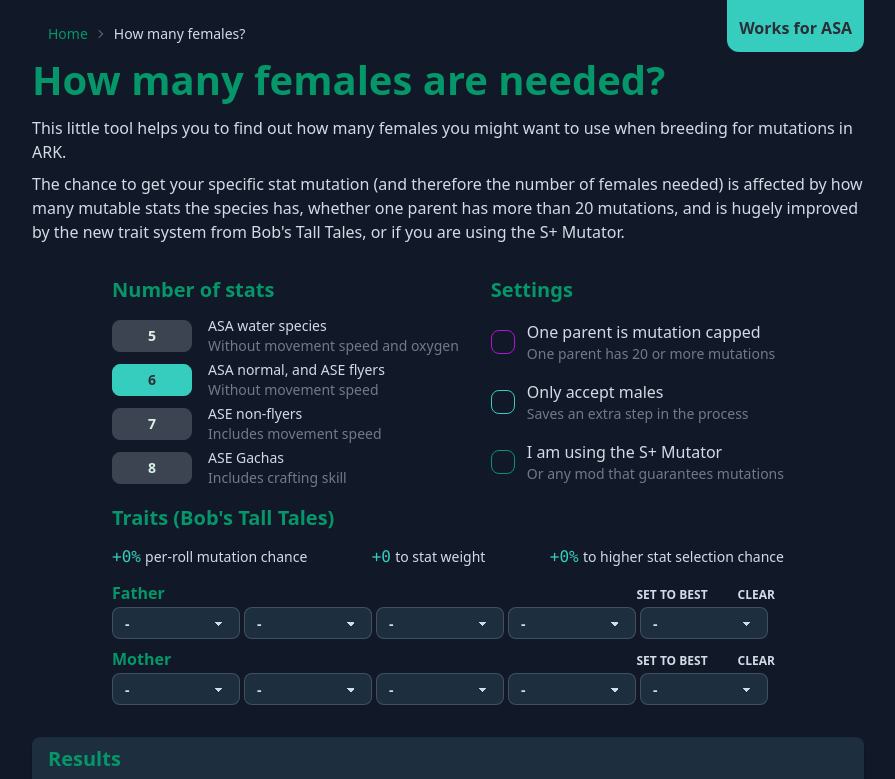
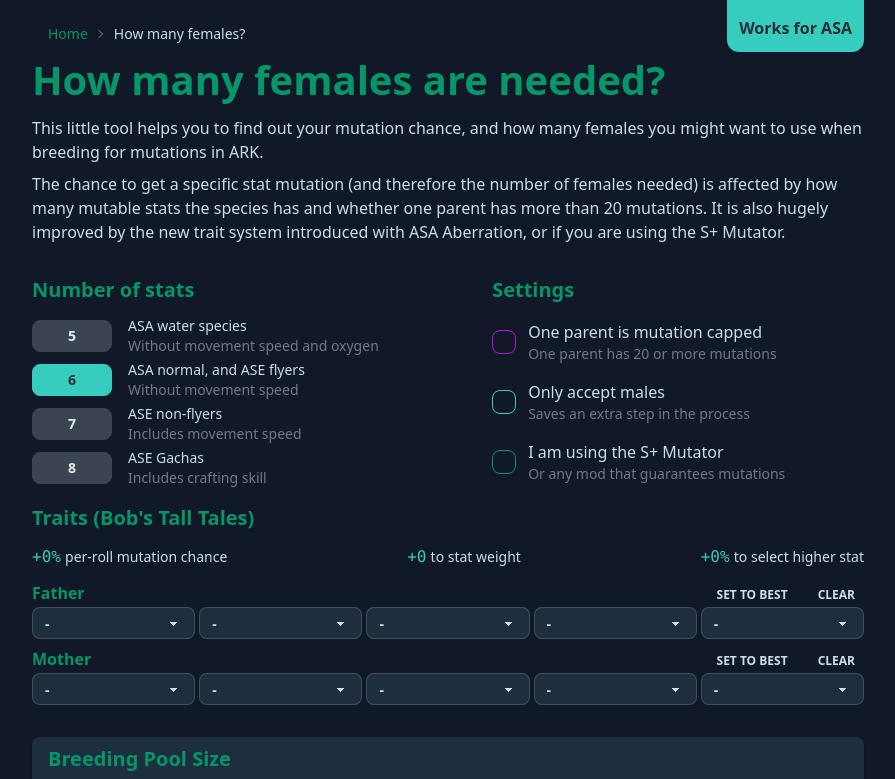
Before and after one commit to arkutils/arkutils-website, a SvelteKit app: page /tools/howmanyfemales in a window 1280 px wide. Shown: the top 779 px of the page, without its empty margins (192-1087 px from the left). Built offline with nearby package versions, Linux system fonts and the light colour scheme.

Commit message:
feat(howmanyfemales): support off-stat mutations
This also makes the trait system a bit more generic so it could be extended further if needed (e.g. for roll chances).

```diff
--- a/src/routes/(pages)/tools/howmanyfemales/+page.svelte
+++ b/src/routes/(pages)/tools/howmanyfemales/+page.svelte
@@ -17,13 +17,13 @@
 	const BASE_STAT_WEIGHT = 1;
 
 	const MAX_TRAITS = 5;
-	const MAX_MUTABLE_STACKS = 3;
-	const MAX_ROBUST_STACKS = 3;
-	const MUTABLE_ROLL_CHANCE_EFFECTS = [0.01, 0.015, 0.02];
-	const MUTABLE_STAT_WEIGHT_EFFECTS = [0.5, 0.75, 1.0];
-	const ROBUST_HIGHER_PICK_EFFECTS = [0.015, 0.0225, 0.03];
-
-	const BEST_TRAITS = ['Mutable[3]', 'Mutable[3]', 'Mutable[3]', 'Robust[3]', 'Robust[3]'];
+	const BEST_TRAITS = [
+		'MutableTarget[3]',
+		'MutableTarget[3]',
+		'MutableTarget[3]',
+		'Robust[3]',
+		'Robust[3]',
+	];
 
 	// User inputs
 	let numStats = 6; // @hmr:keep
@@ -37,9 +37,17 @@
 	let showBreakdown = false; // @hmr:keep
 
 	// Collect values from traits
-	$: rollChanceOffset = gatherTraitEffects('Mutable', MUTABLE_ROLL_CHANCE_EFFECTS, matTraits, patTraits);
-	$: statWeightOffset = gatherTraitEffects('Mutable', MUTABLE_STAT_WEIGHT_EFFECTS, matTraits, patTraits);
-	$: higherPickOffset = gatherTraitEffects('Robust', ROBUST_HIGHER_PICK_EFFECTS, matTraits, patTraits);
+	$: rollChanceOffset =
+		gatherTraitEffects('MutableTarget', 'rollChance', matTraits, patTraits) +
+		gatherTraitEffects('MutableOther', 'rollChance', matTraits, patTraits);
+	$: targetStatWeightOffset = gatherTraitEffects(
+		'MutableTarget',
+		'targetStatWeight',
+		matTraits,
+		patTraits
+	);
+	$: offStatWeightOffset = gatherTraitEffects('MutableOther', 'otherStatWeight', matTraits, patTraits);
+	$: higherPickOffset = gatherTraitEffects('Robust', 'higherPick', matTraits, patTraits);
 
 	// Decide base values from settings
 	$: numRolls = usingSPlus ? 1 : 3;
@@ -47,7 +55,8 @@
 	$: rollChance = usingSPlus ? 1 : BASE_ROLL_CHANCE + rollChanceOffset;
 	$: statPickChance = usingSPlus
 		? 1 / numStats // S+ does not respect traits currently
-		: (BASE_STAT_WEIGHT + statWeightOffset) / (numStats * BASE_STAT_WEIGHT + statWeightOffset);
+		: (BASE_STAT_WEIGHT + targetStatWeightOffset) /
+		  (numStats * BASE_STAT_WEIGHT + targetStatWeightOffset + offStatWeightOffset);
 	$: higherPickChance = usingSPlus ? BASE_HIGHER_PICK_CHANCE : BASE_HIGHER_PICK_CHANCE + higherPickOffset;
 	$: genderChance = acceptMalesOnly ? 0.5 : 1;
 
@@ -141,7 +150,7 @@
 
 <Metadata
 	title="How many females are needed for mutating?"
-	description="This calculator will help you to find out how many females are needed for your breeding setup in ARK: Survival Evolved. You can enter how many possible stats you can mutate and also get information on when you use the S+ Mutator."
+	description="This calculator will help you to find out the mutation chance and how many females are needed for your breeding setup in ARK: Survival Evolved. You can enter how many possible stats you can mutate and also get information on when you use the S+ Mutator."
 	preview="/tools/howmanyfemales"
 />
 
@@ -164,20 +173,20 @@
 <header>
 	<h1 class="title mb-4">How many females are needed?</h1>
 	<p class="my-2">
-		This little tool helps you to find out how many females you might want to use when breeding for
-		mutations in ARK.
+		This little tool helps you to find out your mutation chance, and how many females you might want to
+		use when breeding for mutations in ARK.
 	</p>
 	<p class="my-2">
-		The chance to get your specific stat mutation (and therefore the number of females needed) is
-		affected by how many mutable stats the species has, whether one parent has more than 20 mutations,
-		and is hugely improved by the new trait system from Bob's Tall Tales, or if you are using the S+
-		Mutator.
+		The chance to get a specific stat mutation (and therefore the number of females needed) is affected
+		by how many mutable stats the species has and whether one parent has more than 20 mutations. It is
+		also hugely improved by the new trait system introduced with ASA Aberration, or if you are using the
+		S+ Mutator.
 	</p>
 </header>
 
 <div class="flex flex-col gap-8 xs:items-center">
 	<section
-		class="grid grid-rows-[auto,auto,auto] sm:grid-rows-[auto,auto] sm:grid-cols-[auto,auto] gap-y-4 gap-x-8 mt-6"
+		class="grid grid-rows-[auto,auto,auto] sm:grid-rows-[auto,auto] sm:grid-cols-[auto,auto] gap-y-4 gap-x-8 mt-6 self-stretch"
 	>
 		<!-- Number of stats -->
 		<div class="flex flex-col gap-1 stat-buttons">
@@ -233,16 +242,22 @@
 				<p class="italic text-base-content/50 text-sm">(disabled when S+ Mutator is selected)</p>
 			{:else}
 				<p class="flex w-full flex-col sm:flex-row gap-x-2 justify-between">
-					<span class="whitespace-nowrap">
+					<span class="whitespace-nowrap" title="Base chance is 2.5%">
 						<code>+{pct(rollChanceOffset)}</code>
 						<span class="text-sm">per-roll mutation chance</span>
 					</span>
-					<span class="whitespace-nowrap">
-						<code>+{statWeightOffset}</code> <span class="text-sm">to stat weight</span>
+					<span class="whitespace-nowrap" title="Base weight of target stat is 1">
+						<code>+{targetStatWeightOffset}</code> <span class="text-sm">to stat weight</span>
 					</span>
-					<span class="whitespace-nowrap">
+					{#if offStatWeightOffset}
+						<span class="whitespace-nowrap" title="Base weight of off-stat is 1">
+							<code class="text-error">+{offStatWeightOffset}</code>
+							<span class="text-sm">against stat weight</span>
+						</span>
+					{/if}
+					<span class="whitespace-nowrap" title="Base chance is 55%">
 						<code>+{pct(higherPickOffset)}</code>
-						<span class="text-sm">to higher stat selection chance</span>
+						<span class="text-sm">to select higher stat</span>
 					</span>
 				</p>
 				<div class="grid grid-cols-2 md:grid-rows-2 md:grid-cols-1 gap-x-4 gap-y-2">
@@ -251,7 +266,7 @@
 							<h3>Father</h3>
 							<button
 								class="btn btn-xs btn-ghost ml-0 md:ml-auto hover:bg-primary-focus hover:text-primary-content"
-								title="Set father's traits to the best possible"
+								title="Set father's traits to the best possible - note that in a few cases, Mutable (off-stat) might be slightly better than Robust"
 								on:click={() => (patTraits = Array.from(BEST_TRAITS))}
 							>
 								Set to best
@@ -264,19 +279,14 @@
 								Clear
 							</button>
 						</div>
-						<TraitGroup
-							bind:traits={patTraits}
-							slots={MAX_TRAITS}
-							maxMutables={MAX_MUTABLE_STACKS}
-							maxRobusts={MAX_ROBUST_STACKS}
-						/>
+						<TraitGroup bind:traits={patTraits} slots={MAX_TRAITS} />
 					</div>
 					<div>
 						<div class="flex gap-3 items-baseline">
 							<h3>Mother</h3>
 							<button
 								class="btn btn-xs btn-ghost ml-0 md:ml-auto"
-								title="Set mother's traits to the best possible"
+								title="Set mother's traits to the best possible - note that in a few cases, Mutable (off-stat) might be slightly better than Robust"
 								on:click={() => (matTraits = Array.from(BEST_TRAITS))}
 							>
 								Set to best
@@ -289,12 +299,7 @@
 								Clear
 							</button>
 						</div>
-						<TraitGroup
-							bind:traits={matTraits}
-							slots={MAX_TRAITS}
-							maxMutables={MAX_MUTABLE_STACKS}
-							maxRobusts={MAX_ROBUST_STACKS}
-						/>
+						<TraitGroup bind:traits={matTraits} slots={MAX_TRAITS} />
 					</div>
 				</div>
 			{/if}
@@ -303,7 +308,7 @@
 
 	<!-- Results -->
 	<div class="flex flex-col justify-center text-center bg-base-200 rounded-lg shadow px-4 py-2 pb-4">
-		<h2 class="self-start mb-2">Results</h2>
+		<h2 class="self-start mb-2">Breeding Pool Size</h2>
 		<div
 			class="stats shadow grid-cols-2 grid-rows-2 grid-flow-row sm:grid-cols-[repeat(4,auto)] sm:grid-rows-1"
 		>
@@ -435,12 +440,15 @@
 							<p>Chance to pick the correct stat:</p>
 							<div class="flex flex-col self-center">
 								<code class="text-base-content">
-									<span class="text-nowrap"> (1 + mutable effects) </span> in
-									<span class="text-nowrap"> (num stats + mutable effects) </span>
+									<span class="text-nowrap"> (1 + target-stat mutable effects) </span> in
+									<span class="text-nowrap">
+										(num stats + target-stat mutable effects + off-stat mutable effects)
+									</span>
 								</code>
 								<code>
 									<span class="text-nowrap">
-										= ({BASE_STAT_WEIGHT} + {statWeightOffset}) / ({numStats} + {statWeightOffset})
+										= ({BASE_STAT_WEIGHT} + {targetStatWeightOffset}) / ({numStats} + {targetStatWeightOffset}
+										+ {offStatWeightOffset})
 									</span>
 									<span class="text-nowrap">= {pct(statPickChance)}</span>
 								</code>
@@ -510,7 +518,8 @@
 			<h2 class="self-start mb-2">Internal variables</h2>
 			<div class="grid grid-cols-2 font-mono">
 				<span>rollChanceOffset</span><code>+{pct(rollChanceOffset)}</code>
-				<span>statWeightOffset</span><code>+{statWeightOffset}</code>
+				<span>targetStatWeightOffset</span><code>+{targetStatWeightOffset}</code>
+				<span>offStatWeightOffset</span><code>+{offStatWeightOffset}</code>
 				<span>higherPickOffset</span><code>+{pct(higherPickOffset)}</code>
 				<span>numRolls</span><code>{numRolls}</code>
 				<span>cappedChance</span><code>{pct(cappedChance)}</code>
@@ -525,6 +534,24 @@
 			</div>
 		</div>
 	{/if}
+
+	<!-- Changelog -->
+	<div class="w-full bg-base-200 rounded-lg shadow px-4 py-2 pb-2">
+		<h2 class="mb-2">Notable Changes</h2>
+		<h3>September 5th, 2024</h3>
+		<ul class="pl-8 pr-4 pb-2 list-disc list-outside">
+			<li>
+				Added support for Traits from Bob's Tall Tales, massively improving your mutation chances.
+			</li>
+		</ul>
+		<h3>October 7th, 2024</h3>
+		<ul class="pl-8 pr-4 pb-2 list-disc list-outside">
+			<li>
+				Added ability to use off-stat Mutable traits, which can be a little better than Robust before
+				you have enough good target stat Mutables.
+			</li>
+		</ul>
+	</div>
 </div>
 
 <style lang="postcss">
--- a/src/routes/(pages)/tools/howmanyfemales/TraitGroup.svelte
+++ b/src/routes/(pages)/tools/howmanyfemales/TraitGroup.svelte
@@ -1,25 +1,16 @@
 <script lang="ts">
+	import { calculateTraitsToBlock } from './traits';
 	import TraitSelect from './TraitSelect.svelte';
 
 	export let slots = 5;
-	export let maxMutables = 3;
-	export let maxRobusts = 3;
-
-	export let mutableCount: number = 0;
-	export let robustCount: number = 0;
 
 	export let traits = Array(slots).fill('');
 
-	$: mutableCount = traits.filter((trait) => trait.startsWith('Mutable')).length;
-	$: robustCount = traits.filter((trait) => trait.startsWith('Robust')).length;
+	$: toBlock = calculateTraitsToBlock(traits);
 </script>
 
 <div class="flex flex-col md:flex-row gap-1 w-full">
-	{#each traits as trait, i}
-		<TraitSelect
-			bind:value={traits[i]}
-			blockMutable={mutableCount >= maxMutables && !trait.startsWith('Mutable')}
-			blockRobust={robustCount >= maxRobusts && !trait.startsWith('Robust')}
-		/>
+	{#each traits as trait}
+		<TraitSelect bind:value={trait} block={toBlock} />
 	{/each}
 </div>
--- a/src/routes/(pages)/tools/howmanyfemales/TraitSelect.svelte
+++ b/src/routes/(pages)/tools/howmanyfemales/TraitSelect.svelte
@@ -1,42 +1,35 @@
 <script lang="ts">
-	export let blockMutable = false;
-	export let blockRobust = false;
+	import { range } from '$lib/utils';
+	import { traitDefinitions } from './traits';
+
+	export let block: string[] = [];
 
 	export let value: string = '';
 
 	$: traitTier = value.match(/\[(\d)\]/)?.[1] ?? '0';
-
-	$: {
-		if (blockMutable && value.startsWith('Mutable')) {
-			value = '';
-		}
-		if (blockRobust && value.startsWith('Robust')) {
-			value = '';
-		}
-	}
 </script>
 
 <select
 	bind:value
-	class="select select-bordered select-sm w-40 md:w-32 t{traitTier} bg-base-200 border-"
-	class:border-yellow-600={value.startsWith('Mutable')}
-	class:border-rose-600={value.startsWith('Robust')}
+	class="select select-bordered select-sm w-48 shrink min-w-0 t{traitTier} bg-base-200"
+	class:border-amber-600={value.startsWith('MutableTarget')}
+	class:border-rose-600={value.startsWith('MutableOther')}
+	class:border-indigo-500={value.startsWith('Robust')}
 >
 	<option value="" class="t0" selected={value === ''}>-</option>
-	{#if !blockMutable}
-		{#each [1, 2, 3] as i}
-			<option value="Mutable[{i}]" class="t{i}" class:font-bold={value === `Mutable[${i}]`}
-				>Mutable T{i}</option
-			>
-		{/each}
-	{/if}
-	{#if !blockRobust}
-		{#each [1, 2, 3] as i}
-			<option value="Robust[{i}]" class="t{i}" class:font-bold={value === `Robust[${i}]`}
-				>Robust T{i}</option
-			>
-		{/each}
-	{/if}
+
+	{#each Object.entries(traitDefinitions) as [traitName, trait]}
+		{#if !(block.includes(traitName) && !value.startsWith(traitName))}
+			{#each range(trait.maxTiers) as i}
+				<option
+					value="{traitName}[{i + 1}]"
+					class="t{i + 1}"
+					class:font-bold={value === `${traitName}[${i + 1}]`}
+					>{trait.name(i + 1)}
+				</option>
+			{/each}
+		{/if}
+	{/each}
 </select>
 
 <style lang="postcss">
--- a/src/routes/(pages)/tools/howmanyfemales/traits.ts
+++ b/src/routes/(pages)/tools/howmanyfemales/traits.ts
@@ -1,12 +1,18 @@
-/// Add up all of the effects of traits from multiple sources
-export function gatherTraitEffects(traitName: string, effects: number[], ...traits: string[][]) {
+/// Add up all of the effects of a type of trait from multiple sources
+export function gatherTraitEffects(traitName: string, field: keyof TraitInfo['effects'], ...traits: string[][]) {
+    const trait = traitDefinitions[traitName];
+    if (!trait) throw new Error(`Unknown trait: ${traitName}`);
+
+    const effects = trait.effects[field] || [];
+    if (!effects || effects.length === 0) return 0;
+
     return traits.reduce((acc, trait) => {
         return acc + accumulateTraitEffects(trait, traitName, effects);
     }, 0);
 }
 
 /// Add up all of the effects of a trait
-export function accumulateTraitEffects(traits: string[], traitName: string, effects: number[]) {
+function accumulateTraitEffects(traits: string[], traitName: string, effects: number[]) {
     return traits.reduce((acc, trait) => {
         const parts = trait.match(/^(\w+)\[(\d+)\]$/);
         if (parts && parts[1] === traitName) {
@@ -16,3 +22,66 @@
         return acc;
     }, 0);
 }
+
+/// Calculate the traits that should be blocked
+export function calculateTraitsToBlock(traitList: string[]) {
+    // Add up the traits of each type, ignoring tier
+    const traitCounts: Record<string, number> = {};
+    for (const trait of traitList) {
+        const parts = trait.match(/^(\w+)/);
+        if (parts) {
+            traitCounts[parts[1]] = (traitCounts[parts[1]] || 0) + 1;
+        }
+    }
+
+    // Return the traits that have >= their maxStacks
+    const toBlock: string[] = [];
+    for (const trait in traitCounts) {
+        if (traitCounts[trait] >= traitDefinitions[trait].maxStacks) {
+            toBlock.push(trait);
+        }
+    }
+
+    return toBlock;
+}
+
+type TraitInfo = {
+    maxTiers: number;
+    maxStacks: number;
+    name: (tier: number) => string;
+    effects: {
+        rollChance?: number[];
+        targetStatWeight?: number[];
+        otherStatWeight?: number[];
+        higherPick?: number[];
+    }
+}
+
+export const traitDefinitions: Record<string, TraitInfo> = {
+    'MutableTarget': {
+        maxTiers: 3,
+        maxStacks: 3,
+        name: tier => `Mutable T${tier}`,
+        effects: {
+            rollChance: [0.01, 0.015, 0.02],
+            targetStatWeight: [0.5, 0.75, 1.0],
+        },
+    },
+    'Robust': {
+        maxTiers: 3,
+        maxStacks: 3,
+        name: tier => `Robust T${tier}`,
+        effects: {
+            higherPick: [0.015, 0.0225, 0.03],
+        },
+    },
+    'MutableOther': {
+        maxTiers: 3,
+        maxStacks: 3,
+        name: tier => `Mutable (off-stat) T${tier}`,
+        effects: {
+            rollChance: [0.01, 0.015, 0.02],
+            otherStatWeight: [0.5, 0.75, 1.0],
+        },
+    },
+}
```
